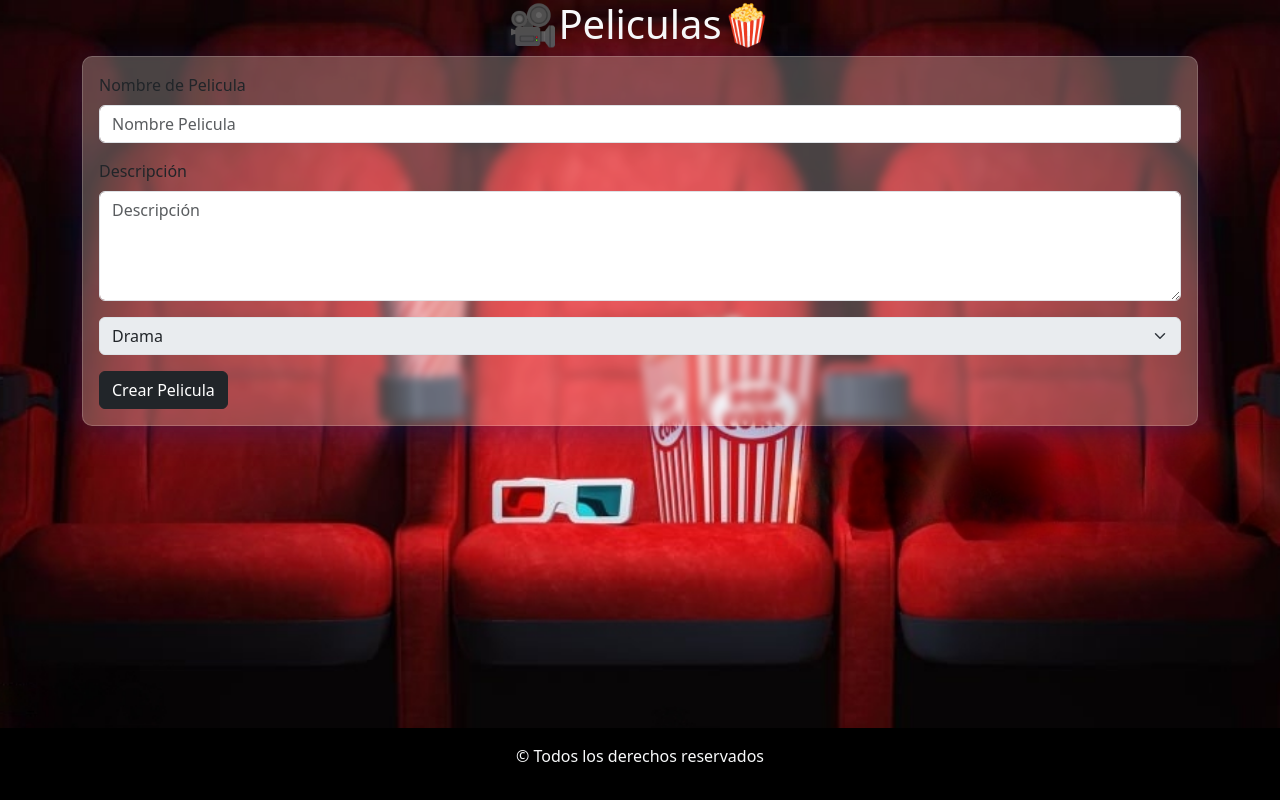
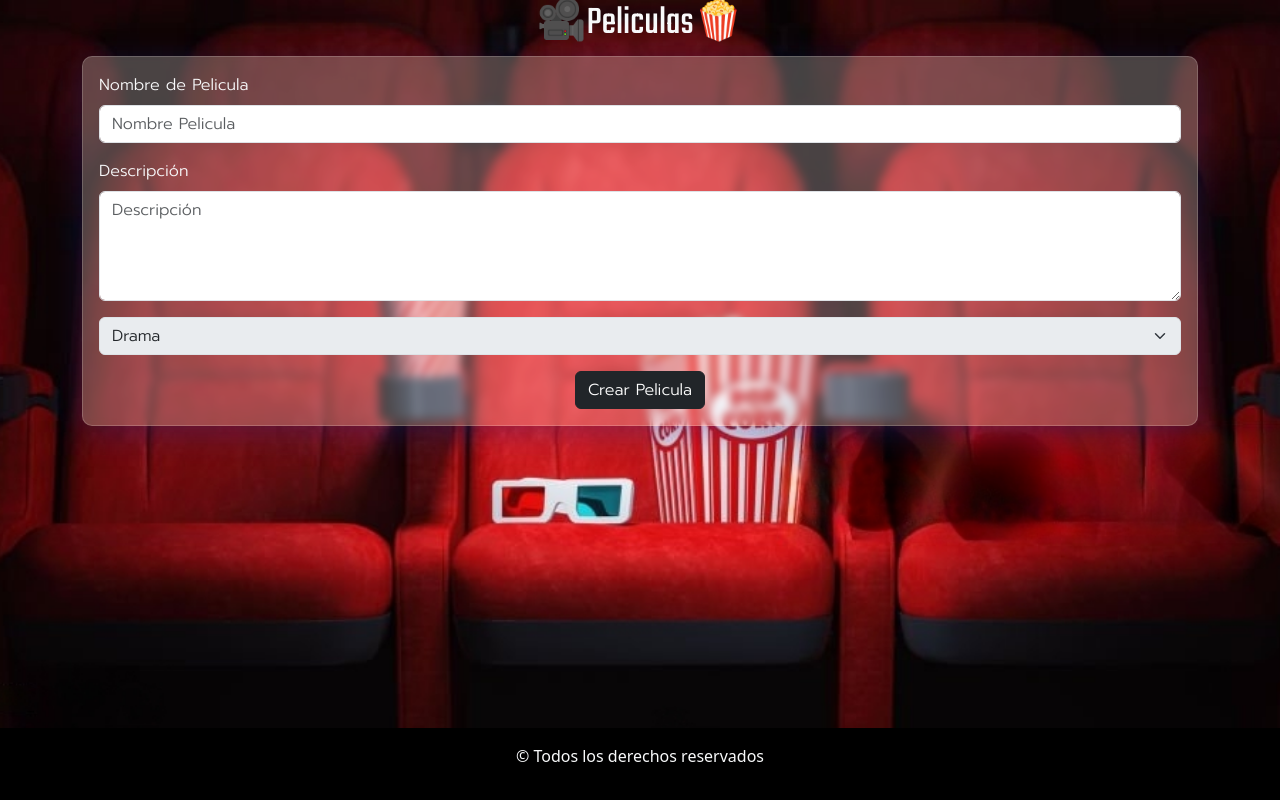
Before and after one commit to CosmeNicolas/ReactMovie, a React (Vite) app: page / in a window 1280 px wide. Built offline with nearby package versions, Linux system fonts and the light colour scheme.

Commit message:
cambie el color y las letras de fuente

```diff
--- a/src/App.css
+++ b/src/App.css
@@ -1,3 +1,12 @@
+@import url('https://fonts.googleapis.com/css2?family=Prompt:wght@300&family=Teko&display=swap');
+
+/* fuentes
+font-family: 'Prompt',
+sans-serif;
+font-family: 'Teko',
+sans-serif;
+*/
+
 #root {
  min-height: 100vh;
  display: flex;
@@ -18,4 +27,10 @@ Form{
     -webkit-backdrop-filter: blur(4px);
     border-radius: 10px;
     border: 1px solid rgba(255, 255, 255, 0.18);
+    font-family: 'Prompt',sans-serif;
 }
+
+h1{
+  font-family: 'Teko',
+      sans-serif;
+}
--- a/src/components/FormularioPelicula.jsx
+++ b/src/components/FormularioPelicula.jsx
@@ -16,7 +16,7 @@ const FormularioPelicula = () => {
       <Form className="p-3">
         {/* Nombre Pelicula */}
         <Form.Group className="mb-3" onSubmit={handleSubmit(onSubmit) }>
-          <Form.Label>Nombre de Pelicula</Form.Label>
+          <Form.Label className="text-light">Nombre de Pelicula</Form.Label>
             <Form.Control type="text"
              placeholder="Nombre Pelicula"
               {...register("Nombre Pelicula",
@@ -29,7 +29,7 @@ const FormularioPelicula = () => {
         </Form.Group>
           {/* Descripcion */}
         <Form.Group className="my-3">
-          <Form.Label>Descripción</Form.Label>
+          <Form.Label className="text-light">Descripción</Form.Label>
             <Form.Control
              as="textarea"
              rows={4}
@@ -58,9 +58,11 @@ const FormularioPelicula = () => {
         </Form.Group>
 
            {/* boton */}
+           <div className="text-center">
             <Button variant="dark" type='submit'>
               Crear Pelicula
             </Button>
+           </div>
         </Form>
 
     </Container>
```
